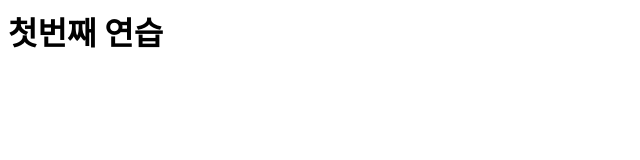
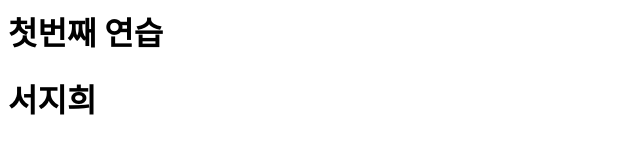
Before and after one commit to jiheezzz/SpringBoot0725, a plain HTML site: page index.html in a window 1280 px wide. Shown: the whole page, without its empty margins (0-640 px from the left). Drawn offline with Linux system fonts and the light colour scheme.

Commit message:
2일차 작업

```diff
--- a/index.html
+++ b/index.html
@@ -2,5 +2,6 @@
 <title>Git /GitHub</title>
 <body>
   <h1>첫번째 연습</h1>
+  <h1>서지희</h1>
 </body>
 </html>
```
Also changed, not shown: main.html (added, +1 -0 lines).
